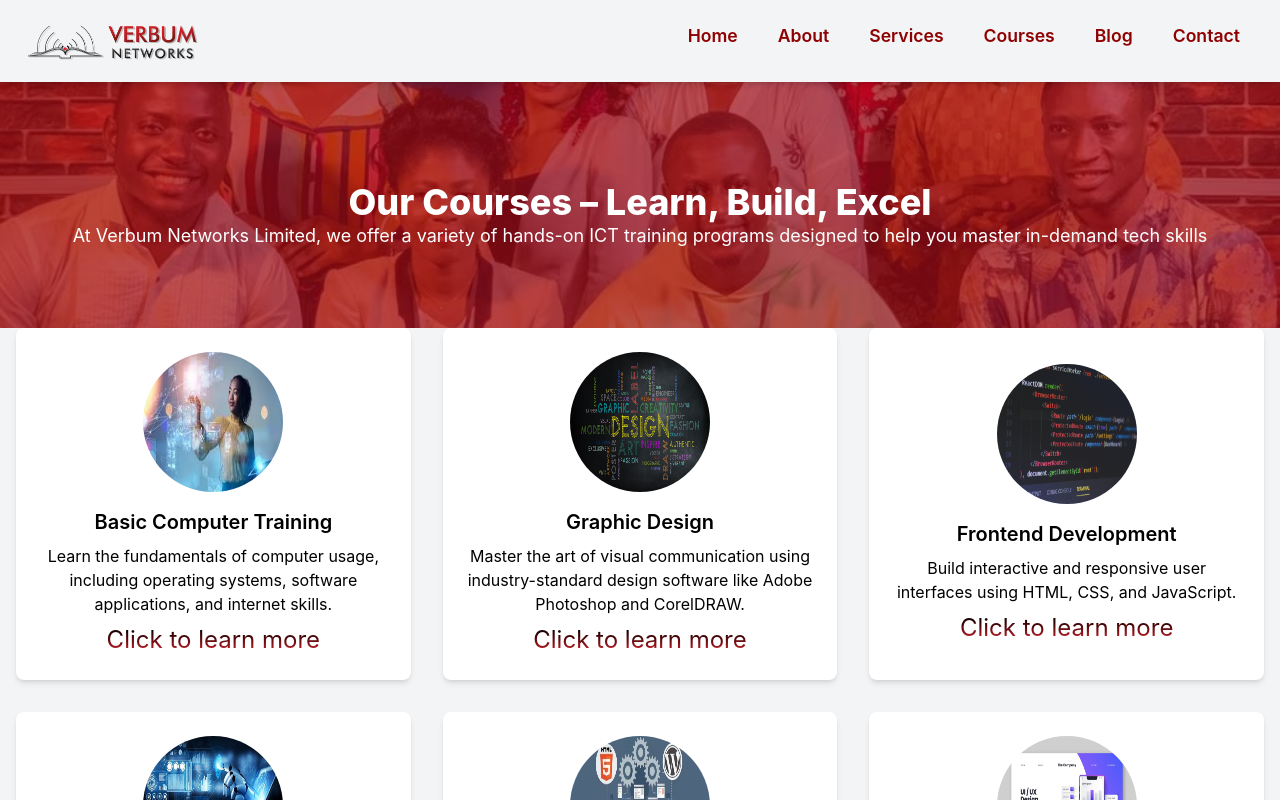
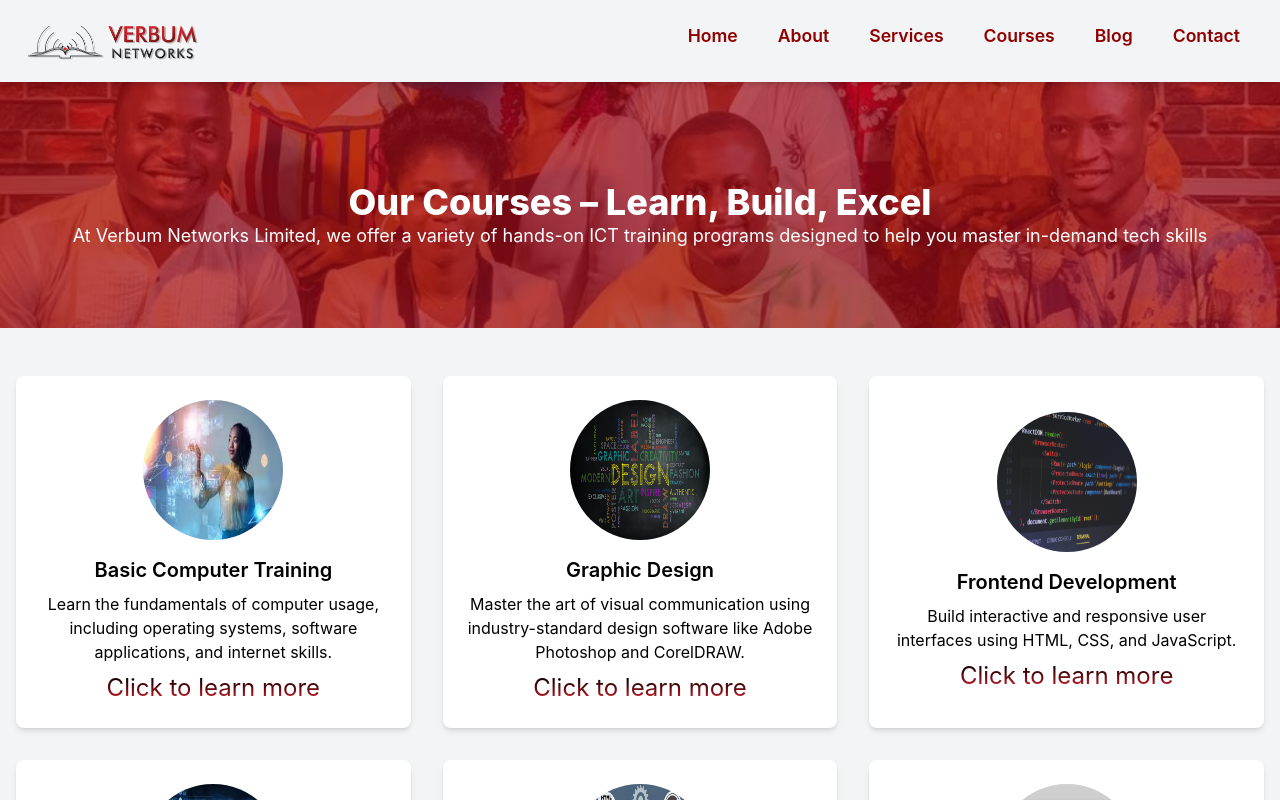
Before and after one commit to Chinwenma/verbumwebsite, a Next.js app: page /courses in a window 1280 px wide. Shown: the top 800 px of the page. Built offline with nearby package versions, Linux system fonts and the light colour scheme.

Commit message:
Update CoursesPage layout and modify start script to specify port

```diff
--- a/app/courses/page.tsx
+++ b/app/courses/page.tsx
@@ -32,7 +32,7 @@ const CoursesPage: React.FC = () => {
         subtitle="At Verbum Networks Limited, we offer a variety of hands-on ICT training programs designed to help you master in-demand tech skills"
         backgroundImage="/assets/a1fiy-v6plo.avif"
       />
-      <div className="container mx-auto px-4">
+      <div className="container mx-auto px-4 mt-4 md:mt-12">
         {/* <h2 className="text-2xl sm:text-3xl lg:text-4xl text-center mt-6 font-bold tracking-wide mb-8 bg">
           Our Courses – Learn, Build, Excel
 
--- a/package.json
+++ b/package.json
@@ -5,7 +5,7 @@
   "scripts": {
     "dev": "next dev --turbopack",
     "build": "next build",
-    "start": "next start",
+    "start": "next start -p 3050",
     "lint": "next lint"
   },
   "dependencies": {
```
